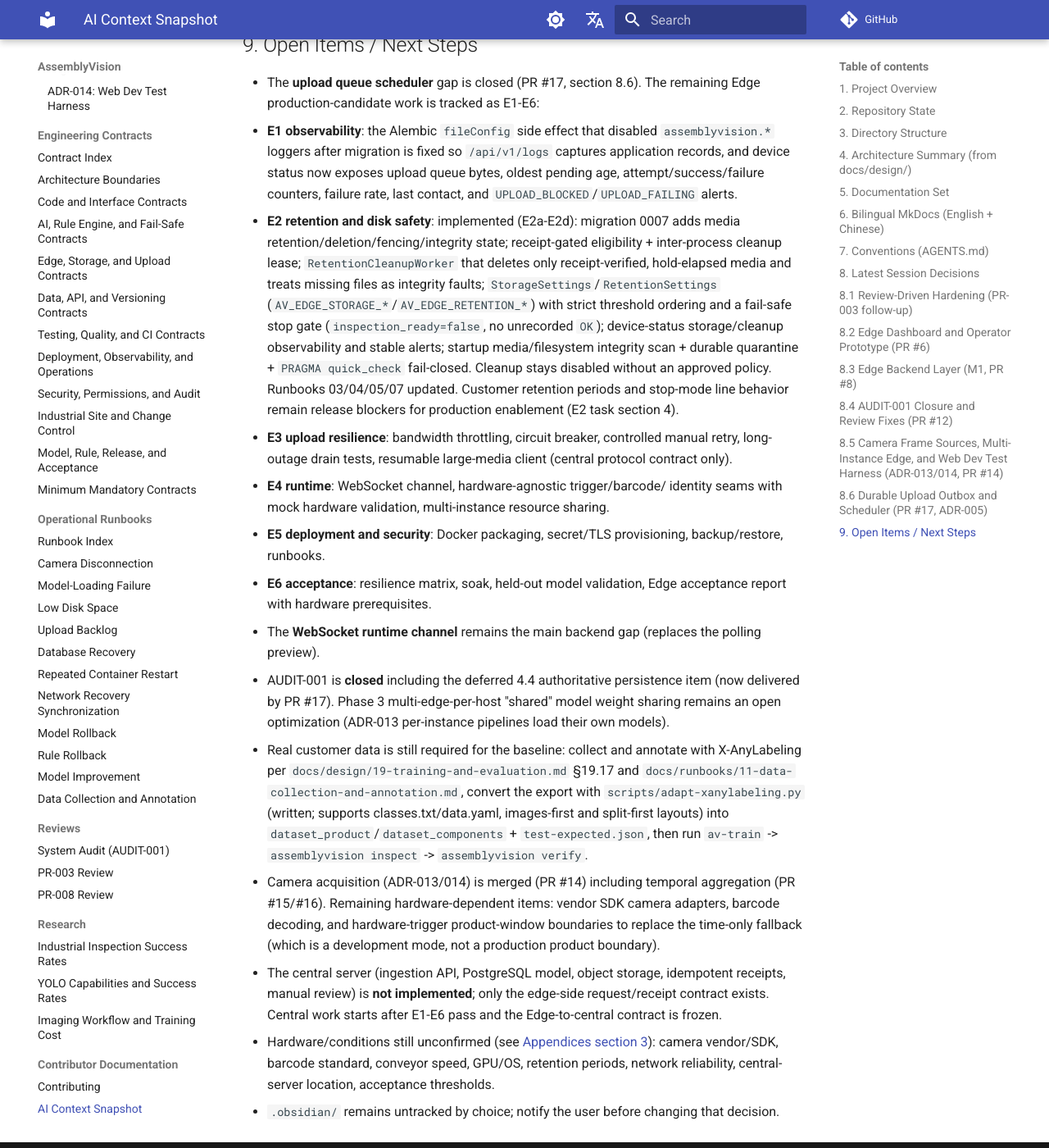
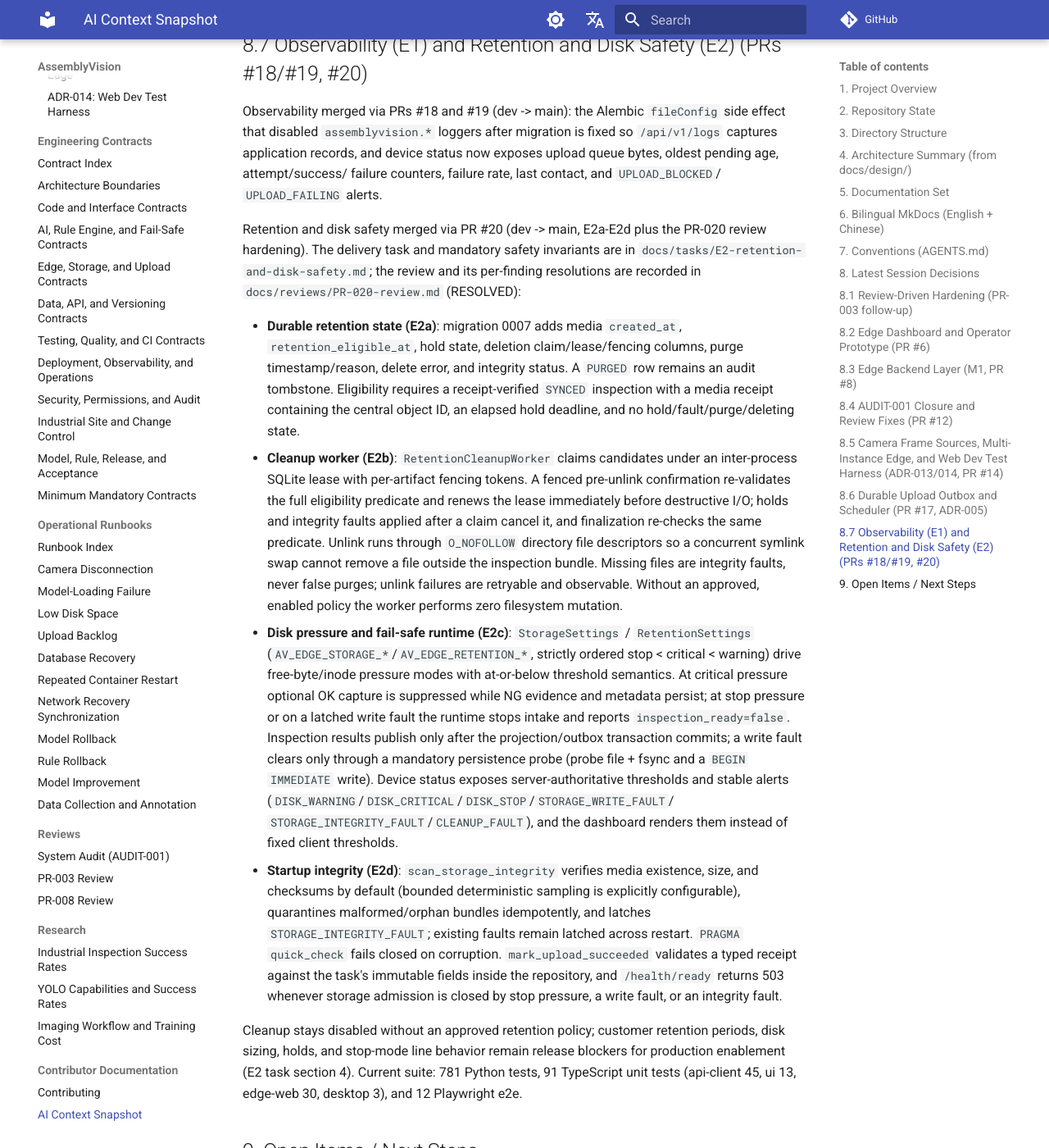
Before and after one commit to dream-studio-china/assembly-vision, an MkDocs documentation site: the page built from docs/ai/context.md, in a window 1280 px wide and 1400 px high, scrolled down 13105 px. Shown: the whole window at 82% size. Built offline with MkDocs 1.6.1 and Material for MkDocs 9.7.7, drawn with Linux system fonts in a browser that asks for light colours; comment, search, counter and statistics services are not loaded; some of the changed text lies outside the part shown.

Commit message:
docs: update context, README, and QUICKSTART for merged E1/E2
Record the merged observability (E1, PRs #18/#19) and retention and disk
safety (E2, PR #20) milestones in the AI context file, and refresh the
README roadmap/features and the QUICKSTART serve/configuration and
what's-next sections so they describe the current edge runtime instead
of the read-only M1 API.

```diff
--- a/docs/ai/context.md
+++ b/docs/ai/context.md
@@ -37,22 +37,25 @@ and verifies that all required assembly components are present.
   (merged 2026-08-09); see section 8.4. PR #14 added camera frame sources,
   multi-instance `serve`, and the gated web dev test harness (ADR-013/014);
   PR #15/#16 merged the product-window/temporal aggregation milestone
-  (ADR-010) with production safety; and PR #17 merged the durable upload
-  outbox and scheduler (ADR-005); see sections 8.5/8.6. The next milestones
-  complete the Edge production candidate: observability (E1), retention and
-  disk safety (E2), upload resilience (E3), runtime/WebSocket (E4),
-  deployment and security (E5), and acceptance (E6); the central server is
-  not implemented and stays out of scope until those Edge gates pass.
+  (ADR-010) with production safety; PR #17 merged the durable upload
+  outbox and scheduler (ADR-005); and PRs #18/#19 (E1 observability) and
+  #20 (E2 retention and disk safety) completed the storage and
+  observability gates; see sections 8.5-8.7. The remaining Edge
+  production-candidate work is upload resilience (E3), runtime/WebSocket
+  (E4), deployment and security (E5), and acceptance (E6); the central
+  server is not implemented and stays out of scope until those Edge gates
+  pass.
 
 ## 2. Repository State
 
 - Remote: `https://github.com/dream-studio-china/assembly-vision`. PRs #3, #6,
   #8, #9, #10, #11, #12, #14 (camera/multi-instance/dev harness),
-  #15/#16 (temporal aggregation + production safety), and #17 (durable upload
-  outbox/scheduler, ADR-005) are merged to `main`. The next milestones are the
-  Edge production-candidate completion (E1-E6); the central server is not
-  implemented yet and is intentionally out of scope until those Edge gates
-  pass.
+  #15/#16 (temporal aggregation + production safety), #17 (durable upload
+  outbox/scheduler, ADR-005), #18/#19 (E1 observability), and #20 (E2
+  retention and disk safety) are merged to `main`. E3-E6 remain: upload
+  resilience, runtime/WebSocket, deployment and security, and acceptance;
+  the central server is not implemented yet and is intentionally out of
+  scope until those Edge gates pass.
 - `.obsidian/`, `.idea/`, and `.vscode/` are ignored local editor state.
 - Runtime data, model weights, production media, datasets, and secrets must never be stored in
   Git. Build artifacts `docs-zh/`, `site/`, `mkdocs-en.yml`, `mkdocs-zh.yml` are gitignored.
@@ -519,27 +522,70 @@ are resolved with regression tests:
   central endpoints require HTTPS (development HTTP loopback-only), and the
   viewer `api_token` is never reused for uploads.
 
+## 8.7 Observability (E1) and Retention and Disk Safety (E2) (PRs #18/#19, #20)
+
+Observability merged via PRs #18 and #19 (dev -> main): the Alembic
+`fileConfig` side effect that disabled `assemblyvision.*` loggers after
+migration is fixed so `/api/v1/logs` captures application records, and device
+status now exposes upload queue bytes, oldest pending age, attempt/success/
+failure counters, failure rate, last contact, and `UPLOAD_BLOCKED`/
+`UPLOAD_FAILING` alerts.
+
+Retention and disk safety merged via PR #20 (dev -> main, E2a-E2d plus the
+PR-020 review hardening). The delivery task and mandatory safety invariants are
+in `docs/tasks/E2-retention-and-disk-safety.md`; the review and its per-finding
+resolutions are recorded in `docs/reviews/PR-020-review.md` (RESOLVED):
+
+- **Durable retention state (E2a)**: migration 0007 adds media `created_at`,
+  `retention_eligible_at`, hold state, deletion claim/lease/fencing columns,
+  purge timestamp/reason, delete error, and integrity status. A `PURGED` row
+  remains an audit tombstone. Eligibility requires a receipt-verified `SYNCED`
+  inspection with a media receipt containing the central object ID, an elapsed
+  hold deadline, and no hold/fault/purge/deleting state.
+- **Cleanup worker (E2b)**: `RetentionCleanupWorker` claims candidates under an
+  inter-process SQLite lease with per-artifact fencing tokens. A fenced
+  pre-unlink confirmation re-validates the full eligibility predicate and
+  renews the lease immediately before destructive I/O; holds and integrity
+  faults applied after a claim cancel it, and finalization re-checks the same
+  predicate. Unlink runs through `O_NOFOLLOW` directory file descriptors so a
+  concurrent symlink swap cannot remove a file outside the inspection bundle.
+  Missing files are integrity faults, never false purges; unlink failures are
+  retryable and observable. Without an approved, enabled policy the worker
+  performs zero filesystem mutation.
+- **Disk pressure and fail-safe runtime (E2c)**: `StorageSettings` /
+  `RetentionSettings` (`AV_EDGE_STORAGE_*`/`AV_EDGE_RETENTION_*`, strictly
+  ordered stop < critical < warning) drive free-byte/inode pressure modes with
+  at-or-below threshold semantics. At critical pressure optional OK capture is
+  suppressed while NG evidence and metadata persist; at stop pressure or on a
+  latched write fault the runtime stops intake and reports
+  `inspection_ready=false`. Inspection results publish only after the
+  projection/outbox transaction commits; a write fault clears only through a
+  mandatory persistence probe (probe file + fsync and a `BEGIN IMMEDIATE`
+  write). Device status exposes server-authoritative thresholds and stable
+  alerts (`DISK_WARNING`/`DISK_CRITICAL`/`DISK_STOP`/`STORAGE_WRITE_FAULT`/
+  `STORAGE_INTEGRITY_FAULT`/`CLEANUP_FAULT`), and the dashboard renders them
+  instead of fixed client thresholds.
+- **Startup integrity (E2d)**: `scan_storage_integrity` verifies media
+  existence, size, and checksums by default (bounded deterministic sampling is
+  explicitly configurable), quarantines malformed/orphan bundles idempotently,
+  and latches `STORAGE_INTEGRITY_FAULT`; existing faults remain latched across
+  restart. `PRAGMA quick_check` fails closed on corruption. `mark_upload_succeeded`
+  validates a typed receipt against the task's immutable fields inside the
+  repository, and `/health/ready` returns 503 whenever storage admission is
+  closed by stop pressure, a write fault, or an integrity fault.
+
+Cleanup stays disabled without an approved retention policy; customer retention
+periods, disk sizing, holds, and stop-mode line behavior remain release
+blockers for production enablement (E2 task section 4). Current suite: 781
+Python tests, 91 TypeScript unit tests (api-client 45, ui 13, edge-web 30,
+desktop 3), and 12 Playwright e2e.
+
 ## 9. Open Items / Next Steps
 
-- The **upload queue scheduler** gap is closed (PR #17, section 8.6). The
-  remaining Edge production-candidate work is tracked as E1-E6:
-  - **E1 observability**: the Alembic `fileConfig` side effect that disabled
-    `assemblyvision.*` loggers after migration is fixed so `/api/v1/logs`
-    captures application records, and device status now exposes upload queue
-    bytes, oldest pending age, attempt/success/failure counters, failure rate,
-    last contact, and `UPLOAD_BLOCKED`/`UPLOAD_FAILING` alerts.
-  - **E2 retention and disk safety**: implemented (E2a-E2d): migration 0007
-    adds media retention/deletion/fencing/integrity state; receipt-gated
-    eligibility + inter-process cleanup lease; `RetentionCleanupWorker` that
-    deletes only receipt-verified, hold-elapsed media and treats missing files
-    as integrity faults; `StorageSettings`/`RetentionSettings`
-    (`AV_EDGE_STORAGE_*`/`AV_EDGE_RETENTION_*`) with strict threshold ordering
-    and a fail-safe stop gate (`inspection_ready=false`, no unrecorded `OK`);
-    device-status storage/cleanup observability and stable alerts; startup
-    media/filesystem integrity scan + durable quarantine + `PRAGMA quick_check`
-    fail-closed. Cleanup stays disabled without an approved policy. Runbooks
-    03/04/05/07 updated. Customer retention periods and stop-mode line behavior
-    remain release blockers for production enablement (E2 task section 4).
+- The **upload queue scheduler** gap is closed (PR #17, section 8.6); **E1
+  observability** (PRs #18/#19) and **E2 retention and disk safety** (PR #20,
+  PR-020 review resolved) are merged (section 8.7). The remaining Edge
+  production-candidate work is tracked as E3-E6:
   - **E3 upload resilience**: bandwidth throttling, circuit breaker,
     controlled manual retry, long-outage drain tests, resumable large-media
     client (central protocol contract only).
```
Also changed, not shown: QUICKSTART.md (+64 -9 lines), README.md (+19 -6 lines).
